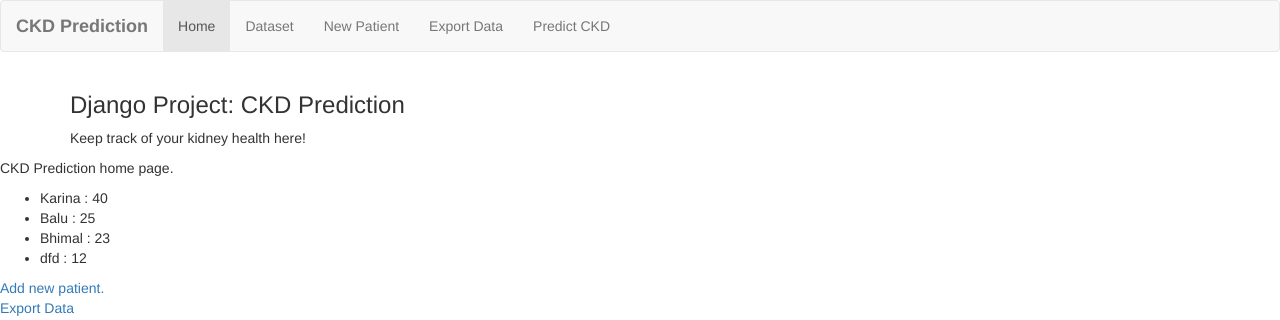
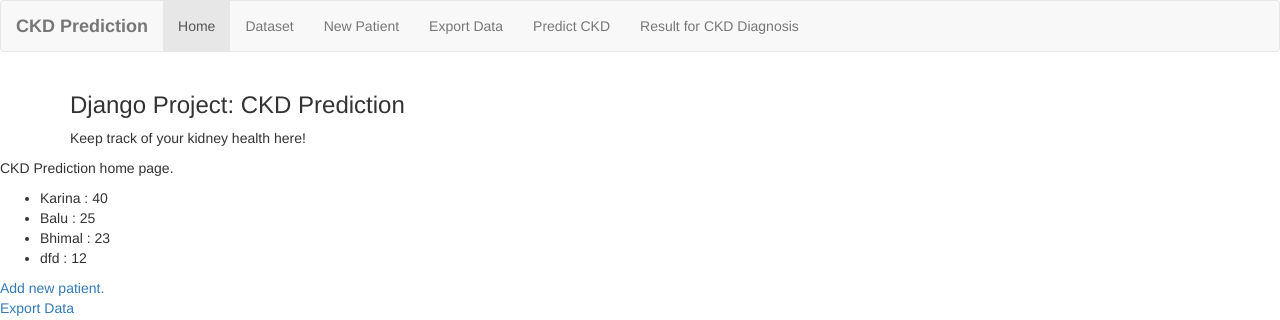
Before and after one commit to syamilisn/ckd_pred, a Django app: page / in a window 1280 px wide. Shown: the top 320 px of the page. Run offline with Django 4.2, Linux system fonts and the light colour scheme; data comes from the database, SQL or seed files in the repository; parts of the project's set-up code (start-up, migrations or seed data) failed here and were passed over; some libraries are stand-ins or nearby versions.

Commit message:
updated results page render

```diff
--- a/app1/templates/app1/base.html
+++ b/app1/templates/app1/base.html
@@ -30,7 +30,10 @@
     </ul>
     <ul class="nav navbar-nav">
       <li><a href=" {% url 'app1:predict' %} ">Predict CKD</a></li>
-  </ul>
+    </ul>
+    <ul class="nav navbar-nav">
+      <li><a href=" {% url 'app1:result'%} ">Result for CKD Diagnosis</a></li>
+    </ul>
   </div>
 </nav>
 
--- a/app1/templates/app1/result.html
+++ b/app1/templates/app1/result.html
@@ -1 +1,5 @@
-<p>result: </p>
+<p>
+    {% for key, value in result.items %}
+    {{ value }}
+{% endfor %}
+</p>
--- a/app1/urls.py
+++ b/app1/urls.py
@@ -8,5 +8,6 @@
     path('input/', input, name = 'input'),
     path('export/', export, name = 'export'),
     path('dataset/', dataset, name = 'dataset'),
-    path('predict/', predict, name = 'predict')
+    path('predict/', predict, name = 'predict'),
+    #path('result/', result, name = 'result'),
 ]
--- a/app1/views.py
+++ b/app1/views.py
@@ -55,7 +55,20 @@
             list = [[x for x in dict.values()]]
             ip = [list[0][4:20]]    #input values
             result = randomforest_pred(ip)
-            return HttpResponse(f'The patient is {result}')
+            #return HttpResponse(f'The patient is {result}')
+            #res = dict()
+            #res = {"result":result}
+            temp = {'result':result}
+            context = {'result':temp}
+            return render(request,'app1/result.html',context)
     #display blank or invalid form
     context = {'form':form}
     return render(request,'app1/predict.html', context)
+"""
+def result(request):
+    #measures = Measure.objects.order_by('id')
+    #context = {'result':result.dict()}
+    temp = {'result':'result'}
+    context = {'result':'result'}
+    return render(request, 'app1/result.html',context)
+"""
```
